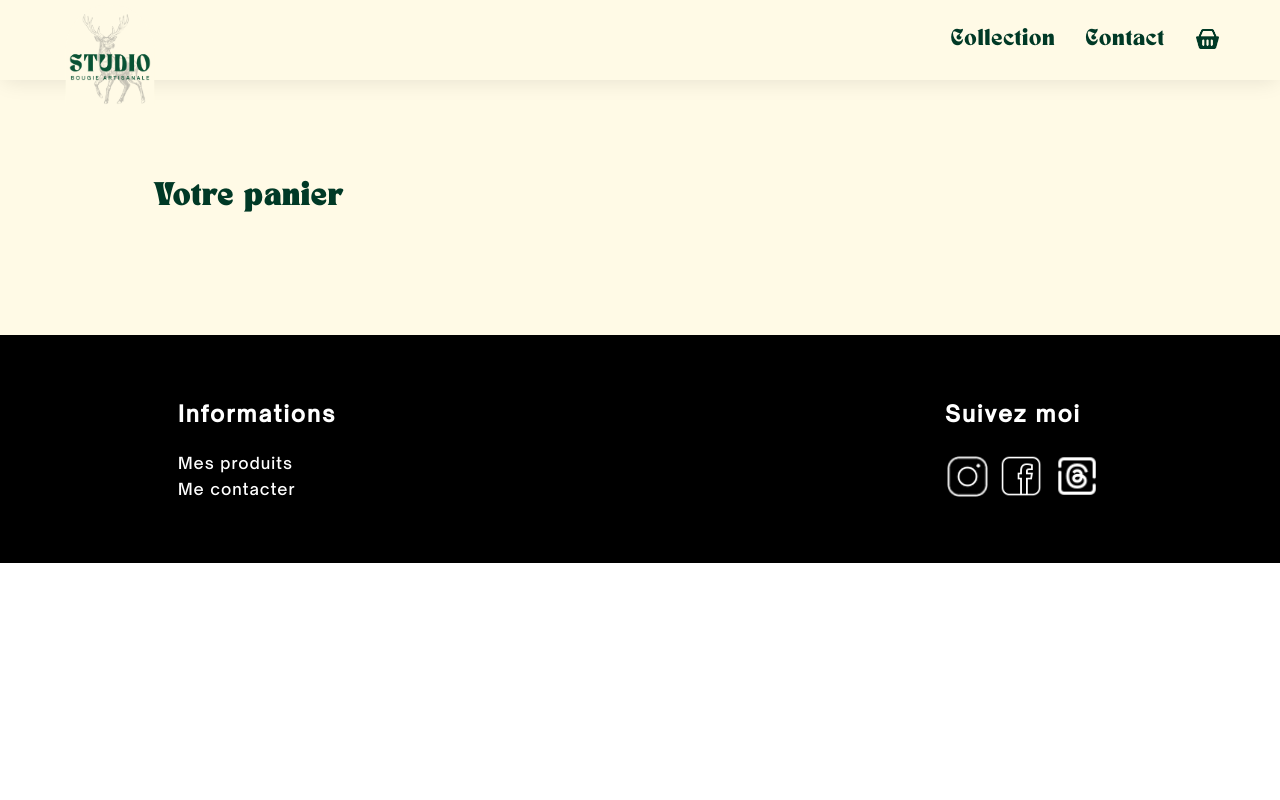
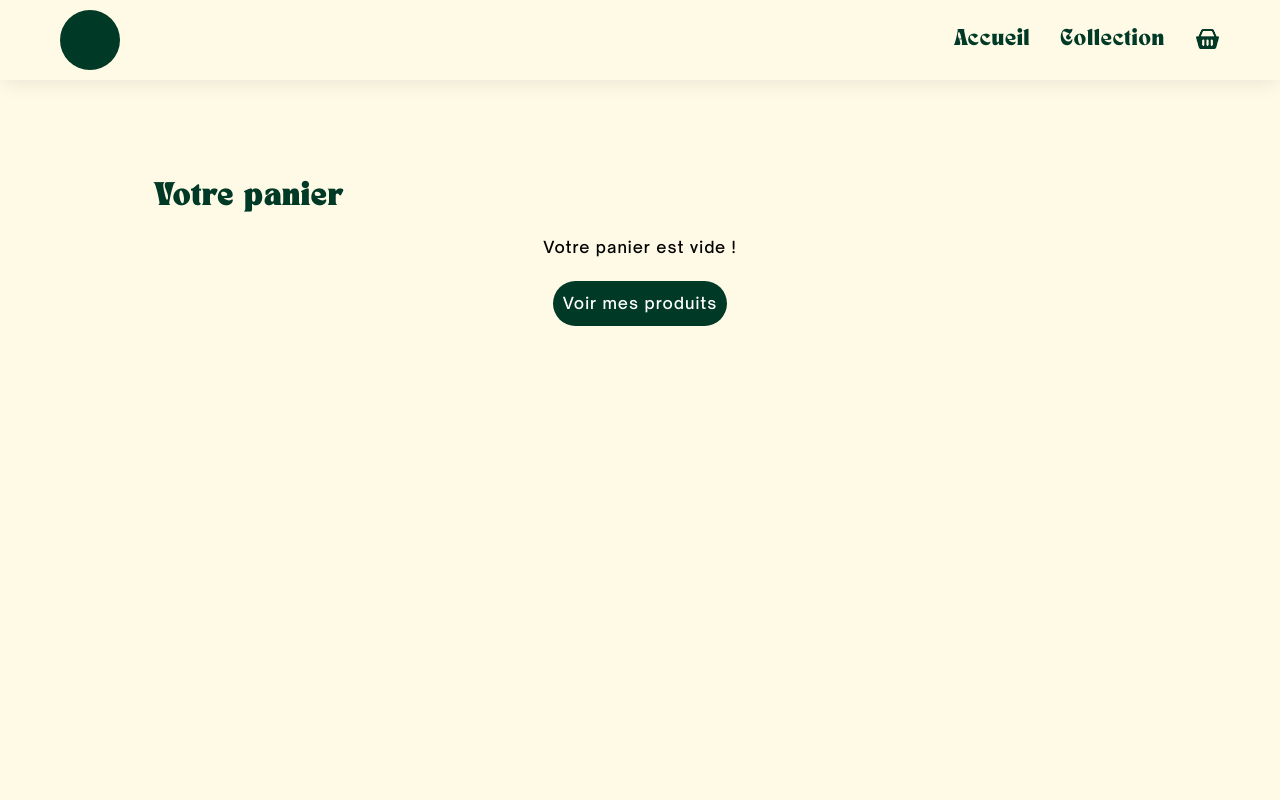
Before and after one commit to DylanLangevin/studio-vue, a Vue app: page /basket in a window 1280 px wide. Shown: the top 800 px of the page. Built offline with nearby package versions, Linux system fonts and the light colour scheme.

Commit message:
feat add candle to basket fixed

```diff
--- a/package.json
+++ b/package.json
@@ -17,6 +17,7 @@
     "vue": "^3.4.21",
     "vue-parallaxy": "^1.1.1",
     "vue-router": "^4.3.0",
+    "vue-uuid": "^3.0.0",
     "vue3-parallax": "^0.1.4"
   },
   "devDependencies": {
--- /dev/null
+++ b/src/api/colors.js
@@ -0,0 +1,14 @@
+const colors = [
+    { id: 1, name: "Pas d'ajout" },
+    { id: 2, name: 'Rouge' },
+    { id: 3, name: 'Bleu' },
+    { id: 4, name: 'Vert' },
+    { id: 5, name: 'Jaune' },
+    { id: 6, name: 'Rose' },
+    { id: 7, name: 'Violet' },
+    { id: 8, name: 'Orange' },
+    { id: 9, name: 'Gris' },
+    { id: 10, name: 'Noir' }
+]
+
+export default colors
--- /dev/null
+++ b/src/api/scents.js
@@ -0,0 +1,14 @@
+const scents = [
+    { id: 1, name: "Pas d'ajout" },
+    { id: 2, name: 'Vanille' },
+    { id: 3, name: 'Eucalyptus' },
+    { id: 4, name: 'Cèdre' },
+    { id: 5, name: 'Fleur de coton' },
+    { id: 6, name: 'Cannelle' },
+    { id: 7, name: 'Menthe poivrée' },
+    { id: 8, name: 'Figue' },
+    { id: 9, name: 'Jasmin' },
+    { id: 10, name: 'Bois de santal' }
+]
+
+export default scents
--- a/src/components/CandleCard.vue
+++ b/src/components/CandleCard.vue
@@ -1,7 +1,8 @@
 <script setup lang="ts">
 import { computed, reactive, ref, toRefs } from 'vue'
+import { uuid } from 'vue-uuid'
 
-import { getBasket } from '@/utils/basket'
+import { getBasket, getBasketIds } from '@/utils/basket'
 
 const descActive = ref(false)
 
@@ -9,7 +10,6 @@ export interface CandleCardProps {
   id: number
   title: string
   img: string
-  desc: string
   width: string | null
   height: string | null
   candleSizeWidth: number
@@ -19,13 +19,22 @@ export interface CandleCardProps {
   weight: number
   showDesc: boolean
 }
+export interface basketItem {
+  id: string
+  candleId: number
+  scent: string
+  color: string
+  basicPrice: number
+}
+
 const props = defineProps<CandleCardProps>()
 
 const state = reactive({
-  basketIds: getBasket()
+  basketIds: getBasketIds()
 })
 
 const { basketIds } = toRefs(state)
+console.log(basketIds.value)
 
 const isMobile = computed(() => {
   return window.innerWidth < 768
@@ -50,13 +59,30 @@ const isInBasket = computed(() => {
   return basketIds.value.includes(candleId)
 })
 
-const addToBasket = (candleId: number) => {
+const addToBasketObject = (candleId: number) => {
   let basket = getBasket()
-  if (!basket.includes(candleId)) {
-    basket.push(candleId)
+
+  let candleItem: basketItem = {
+    id: '',
+    candleId: 0,
+    scent: '',
+    color: '',
+    basicPrice: 0
+  }
+
+  // TODO 1
+  if (!basketIds.value.includes(candleId)) {
+    candleItem['id'] = uuid.v1()
+    candleItem['candleId'] = candleId
+    candleItem['scent'] = ''
+    candleItem['color'] = ''
+    candleItem['basicPrice'] = 6
+
+    basket.push(candleItem)
     sessionStorage.setItem('basketIds', JSON.stringify(basket))
+    console.log(basket, sessionStorage)
   }
-  state.basketIds = getBasket()
+  basketIds.value = getBasketIds()
 }
 </script>
 
@@ -75,7 +101,7 @@ const addToBasket = (candleId: number) => {
           v-if="shouldShowDesc"
           class="icon"
           :class="{ 'is-visible': descActive || isMobile }"
-          @click="addToBasket(props.id)"
+          @click="addToBasketObject(props.id)"
         ></span>
       </div>
 
--- a/src/components/Homepage/Preview.vue
+++ b/src/components/Homepage/Preview.vue
@@ -61,6 +61,11 @@ onUnmounted(() => {
             :key="candle.id"
             :title="candle.name"
             :img="candle.img"
+            :candleSizeWidth="candle.size.width"
+            :candleSizeHeight="candle.size.height"
+            :scentPrice="candle.scentPrice"
+            :colorPrice="candle.colorPrice"
+            :weight="candle.weight"
             :desc="candle.desc"
             class="test"
             :show-desc="true"
--- a/src/components/Navbar.vue
+++ b/src/components/Navbar.vue
@@ -18,13 +18,16 @@ const props = defineProps<NavbarProps>()
     :class="[{ 'position-fixed': props.isScrolled, 'position-absolute': !props.isScrolled }]"
   >
     <div id="navlink-section" class="flex-center">
-      <router-link class="navlinks" to="/"><div id="logo-icon"></div></router-link>
-      <!-- <div v-if="isMobile" id="navlink-section-right">
-        <div id="mobile-icon"></div>
-      </div> -->
+      <!-- <router-link class="navlinks" to="/"><div id="logo-icon"></div></router-link> -->
       <div id="navlink-section-right">
+        <div
+          id="mobile-icon"
+          :class="[{ 'bcg-green': props.isScrolled, 'bcg-yellow': !props.isScrolled }]"
+        ></div>
+      </div>
+      <div id="navlink-section-right">
+        <router-link class="navlinks" to="/"><p>Accueil</p></router-link>
         <router-link class="navlinks" to="/collection"><p>Collection</p></router-link>
-        <router-link class="navlinks" to="/contact"><p>Contact</p></router-link>
         <router-link class="navlinks" to="/basket"
           ><div
             :class="[{ 'basket-icon': props.isScrolled, 'basket-icon-fixed': !props.isScrolled }]"
@@ -83,8 +86,17 @@ const props = defineProps<NavbarProps>()
 }
 
 #mobile-icon {
-  width: 30px;
-  height: 30px;
+  width: 60px;
+  height: 60px;
+  border-radius: 100px;
+}
+
+.bcg-yellow {
+  background-color: var(--vt-c-dark-yellow);
+}
+
+.bcg-green {
+  background-color: var(--vt-c-dark-green);
 }
 
 #logo-icon {
--- a/src/utils/basket.ts
+++ b/src/utils/basket.ts
@@ -1,19 +1,35 @@
 import candles from '@/api/candles.js'
+import { basketItem } from '@/components/CandleCard.vue'
 
-export function getBasket(): number[] {
+export function getBasket(): basketItem[] {
   const basketString = sessionStorage.getItem('basketIds')
-  const basket: number[] = basketString ? JSON.parse(basketString) : []
+  const basket: basketItem[] = basketString ? JSON.parse(basketString) : []
 
   return basket
+}
+export function getBasketIds(): number[] {
+  const basketString = sessionStorage.getItem('basketIds')
+  const basket: basketItem[] = basketString ? JSON.parse(basketString) : []
+
+  const basketIds = []
+  for (let i = 0; i < basket.length; i++) {
+    const element = basket[i]
+    basketIds.push(element['id'])
+  }
+
+  return basketIds
 }
 
 export function getBasketCandlesInfos(basketIds: number[]) {
   const basketToDisplay = []
-  console.log(basketIds)
 
   basketIds.forEach((element) => {
+    // TODO AOUT : aller chercher le basket a partir du basket id pour avoir le candle id
+
+    const basketItem = getBasketItemById(element)
+
     candles.forEach((candle: { id: number }) => {
-      if (candle.id === element) {
+      if (candle.id === basketItem.candleId) {
         basketToDisplay.push(candle)
       }
     })
@@ -28,3 +44,30 @@ export function removeItemFromBasket(candleId: number) {
 
   sessionStorage.setItem('basketIds', JSON.stringify(basket))
 }
+
+export function getBasketItemById(basketId: number) {
+  const basket = getBasket()
+  let basketItem = {}
+  basket.forEach((element) => {
+    if (element.id === basketId) {
+      basketItem = element
+    }
+  })
+
+  return basketItem
+}
+
+export function modifyBasketItem(candleId: number, attributeName: string, attribute: string) {
+  const basket = JSON.parse(sessionStorage.getItem('basketIds') || '[]') as Array<{
+    id: number
+    [key: string]: unknown
+  }>
+
+  const basketItem = basket.find((item) => item.id === candleId)
+
+  if (basketItem) {
+    basketItem[attributeName] = attribute
+
+    sessionStorage.setItem('basketIds', JSON.stringify(basket))
+  }
+}
--- a/src/views/Basket/Basket.vue
+++ b/src/views/Basket/Basket.vue
@@ -2,18 +2,53 @@
 import Navbar from '@/components/Navbar.vue'
 import Footer from '@/components/Footer.vue'
 import CandleCard from '../../components/CandleCard.vue'
-import { getBasket, getBasketCandlesInfos, removeItemFromBasket } from '@/utils/basket'
-import { reactive, toRefs } from 'vue'
+import Button from '@/components/Button.vue'
+import {
+  getBasket,
+  getBasketIds,
+  getBasketCandlesInfos,
+  removeItemFromBasket,
+  modifyBasketItem,
+  getBasketItemById
+} from '@/utils/basket'
+import { computed, reactive, ref, toRefs } from 'vue'
+import { useRouter } from 'vue-router'
+
+import scents from '@/api/scents.js'
+import colors from '@/api/colors.js'
+
+const router = useRouter()
 
 const state = reactive({
-  basketIds: getBasket()
+  basketIds: getBasketIds(),
+  basket: getBasket()
 })
+
+const basicPrice = ref(6)
 
 const { basketIds } = toRefs(state)
 
 const removeCandle = (candleId: number) => {
   removeItemFromBasket(candleId)
-  state.basketIds = getBasket()
+  state.basketIds = getBasketIds()
+}
+
+const redirectTo = (location: string) => {
+  router.push(location)
+}
+
+const invalidBasket = (): boolean => {
+  return state.basket.some((element) => {
+    return element.color.length < 1 || element.scent.length < 1
+  })
+}
+
+const isBasketInvalid = computed(() => {
+  return invalidBasket()
+})
+
+const basketItemFromStorage = (candleId: number) => {
+  return getBasketItemById(candleId)
 }
 </script>
 
@@ -24,6 +59,7 @@ const removeCandle = (candleId: number) => {
       <div id="basket-content">
         <div id="basket-header">
           <h3 id="h3-title">Votre panier</h3>
+          <h5 v-if="isBasketInvalid">Le basket n'est pas validé</h5>
         </div>
         <div v-for="candle in getBasketCandlesInfos(basketIds)" id="candle-infos" :key="candle.id">
           <div id="basket-items-container">
@@ -32,24 +68,63 @@ const removeCandle = (candleId: number) => {
               class="card"
               :title="candle.name"
               :img="candle.img"
-              :desc="candle.desc"
               :width="'150px'"
               :height="'188px'"
               :show-desc="false"
               :weight="candle.weight"
+              :candleSizeWidth="candle.size.width"
+              :candleSizeHeight="candle.size.height"
+              :scentPrice="candle.scentPrice"
+              :colorPrice="candle.colorPrice"
             />
             <div id="candle-desc">
-              <p>
-                Taille en cm (sans la mèche) {{ candle.size.width }} x
-                {{ candle.size.height }}
-              </p>
-              <p>{{ candle.weight }} grammes de cire de Soja</p>
-              <p>+ {{ candle.scentPrice }}€ pour l'ajout d'un parfum</p>
-              <p>+ {{ candle.colorPrice }}€ pour l'ajout d'une couleur</p>
+              <div>
+                <p>Ajouter un parfum ? (+ {{ candle.scentPrice }}€)</p>
+                <select
+                  @change="(event) => modifyBasketItem(candle.id, 'scent', event.target.value)"
+                >
+                  <option v-for="scent in scents" :key="scent.id" :value="scent.name">
+                    {{ scent.name }}
+                  </option>
+                </select>
+              </div>
+              <div>
+                <p>Ajouter une couleur ? (+ {{ candle.colorPrice }}€)</p>
+                <select
+                  @change="(event) => modifyBasketItem(candle.id, 'color', event.target.value)"
+                >
+                  <option
+                    v-for="color in colors"
+                    :key="color.id"
+                    :value="color.name"
+                    @click="modifyBasketItem(candle.id, 'color', color.name)"
+                  >
+                    {{ color.name }}
+                  </option>
+                </select>
+              </div>
             </div>
           </div>
-          <div>
+          <div
+            style="
+              display: flex;
+              flex-direction: column;
+              justify-content: space-between;
+              padding: 10px 0;
+            "
+          >
             <div class="btn" @click="removeCandle(candle.id)">X</div>
+            <p>{{ basicPrice }}€</p>
+          </div>
+        </div>
+        <div v-if="getBasketCandlesInfos(basketIds).length < 1" id="empty-basket">
+          <p>Votre panier est vide !</p>
+          <div id="empty-basket-button">
+            <Button
+              :text="'Voir mes produits'"
+              :color="'green'"
+              @click="redirectTo('/collection')"
+            />
           </div>
         </div>
       </div>
@@ -73,6 +148,7 @@ const removeCandle = (candleId: number) => {
 }
 #basket {
   width: 100%;
+
   overflow: hidden;
 }
 
@@ -87,7 +163,7 @@ const removeCandle = (candleId: number) => {
   background-color: var(--vt-c-dark-yellow);
   display: flex;
   justify-content: center;
-  align-items: center;
+  min-height: 100vh;
 }
 
 #basket-content {
@@ -117,7 +193,7 @@ const removeCandle = (candleId: number) => {
   padding: 10px 20px;
   display: flex;
   flex-direction: column;
-  justify-content: space-between;
+  gap: 20px;
 }
 
 #candle-infos {
@@ -130,6 +206,16 @@ const removeCandle = (candleId: number) => {
 
 .card {
   margin: 10px 0px;
+}
+
+#empty-basket {
+  display: flex;
+  justify-content: center;
+  align-items: center;
+  flex-direction: column;
+}
+#empty-basket-button {
+  margin-top: 20px;
 }
 
 @media (max-width: 800px) {
--- a/src/views/Homepage/Homepage.vue
+++ b/src/views/Homepage/Homepage.vue
@@ -40,7 +40,7 @@ onUnmounted(() => {
 <template>
   <main id="homepage">
     <Navbar ref="scrollContainer" :isScrolled="isScrolled" />
-    <Heroic @scrollToSection="handleScrollToSection" id="heroic-section" />
+    <Heroic id="heroic-section" @scroll-to-section="handleScrollToSection" />
 
     <Preview />
 
```
Also changed, not shown: src/api/candles.js (+13 -42 lines), .prettierrc.json, 1 other file (tests, documents, lock files or other folders).
